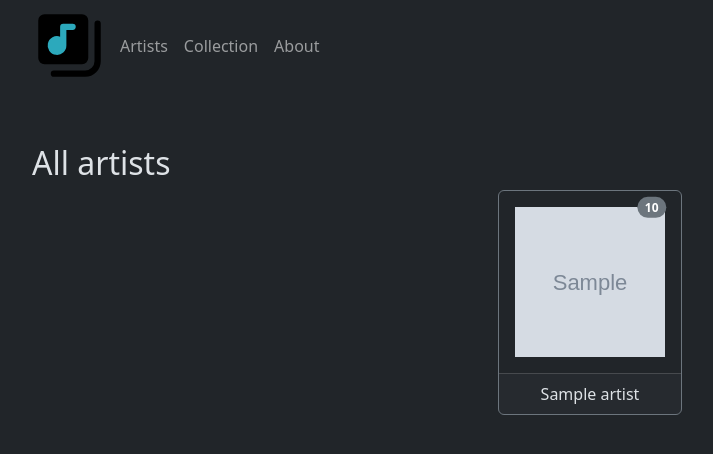
After one commit to mark-me/music-explorer, a Flask app: template src/app_explorer/templates/artists_all.html in a window 1280 px wide. The commit adds this page. Shown: the top 454 px of the page, without its empty margins (50-763 px from the left). Run offline with Flask 3, Linux system fonts and the light colour scheme; the template is opened without the code that fills it: most values are stand-ins (such as "Sample title", 1, 10 or a date in 2020); grey boxes marked "Sample" are stand-in pictures; some libraries are stand-ins or nearby versions.

Commit message:
Adding all artists page

```diff
--- a/src/analytics/artists.py
+++ b/src/analytics/artists.py
@@ -32,11 +32,12 @@ class Artists(DBStorage):
         """
 
     def all(self) -> pl.DataFrame:
-        df = self.read_sql(self.sql_all)
+        sql = self.sql_all + " ORDER BY UPPER(a.name_artist)"
+        df = self.read_sql(sql)
         return df
 
     def all_top_10(self) -> pl.DataFrame:
-        sql = self.sql_all + " ORDER BY a.name_artist LIMIT 10"
+        sql = self.sql_all + " ORDER BY UPPER(a.name_artist) LIMIT 10"
         df = self.read_sql(sql=sql)
         return df
 
--- a/src/app_explorer/app.py
+++ b/src/app_explorer/app.py
@@ -26,6 +26,12 @@ def artists():
     lst_all = db_artists.all_top_10().to_dicts()
     return render_template("artists.html", random_artists=lst_random , all_artists=lst_all, title="Artists")
 
+@app.route("/artists_all")
+def artists_all():
+    """Artists"""
+    db_artists = Artists(file_db=file_db)
+    lst_all = db_artists.all().to_dicts()
+    return render_template("artists_all.html", all_artists=lst_all, title="Artists")
 
 @app.route("/collection_items")
 def collection_items():
--- /dev/null
+++ b/src/app_explorer/templates/artists_all.html
@@ -0,0 +1,20 @@
+{% extends 'layout.html' %}
+{% block content %}
+  <h2>All artists</h2>
+  <div class="row">
+    <div class="d-flex flex-wrap flex-row justify-content-center mb-3">
+      {% for artist in all_artists %}
+        <div class="card-group">
+          <div class="card border-secondary mb-3">
+            <div class="card-body text-center">
+              <span class="position-absolute top-10 end-0 translate-middle badge rounded-pill text-bg-secondary">{{ artist.qty_collection_items }}</span>
+              <span class="visually-hidden">Items collected</span>
+              <img src="{{ artist.url_image }}" width="150" height="150" />
+            </div>
+            <div class="card-footer text-center">{{ artist.name_artist }}</div>
+          </div>
+        </div>
+      {% endfor %}
+    </div>
+  </div>
+{% endblock %}
```
Also changed, not shown: src/app_explorer/templates/artists.html (+6 -6 lines).
